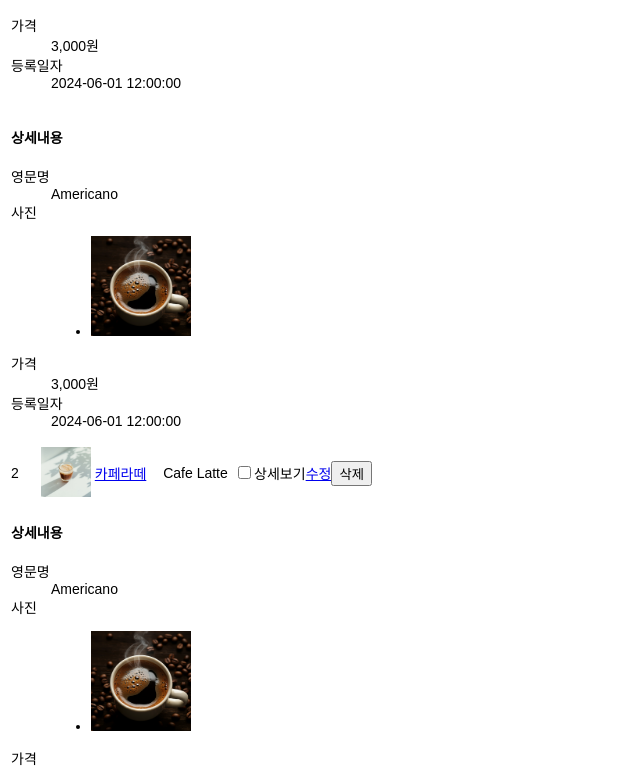
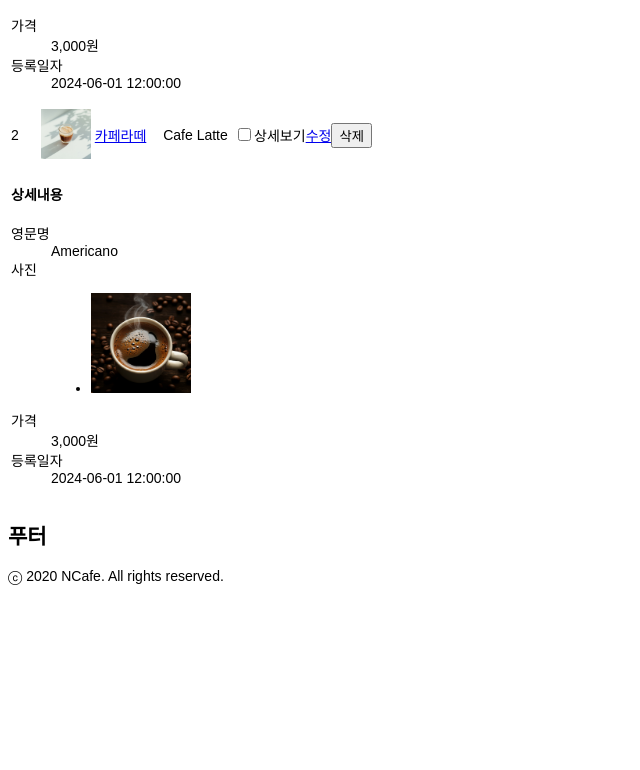
Before and after one commit to newlecture-corp/ncafe-next15, a Next.js app: page /admin/product/menus in a window 1280 px wide. Shown: the part 1168-1938 px from the top of the page, without its empty margins (0-640 px from the left). After the commit the page ends 1767 px from the top, so only its background shows below. Built offline with nearby package versions, Linux system fonts and the light colour scheme; a web font is replaced by a local one.

Commit message:
[fix] 중복된 RowDetails 사용 제거

```diff
--- a/app/admin/product/menus/page.tsx
+++ b/app/admin/product/menus/page.tsx
@@ -83,7 +83,6 @@ export default function MenuListPage() {
 									</td>
 								</tr>
 								<RowDetails />
-								<RowDetails />
 								<tr className="vertical-align:middle">
 									<td>2</td>
 									<td className="w:0 md:w:2 overflow:hidden">
@@ -120,7 +119,6 @@ export default function MenuListPage() {
 									</td>
 								</tr>
 								<RowDetails />
-								<RowDetails />
 							</tbody>
 						</table>
 					</div>
```
